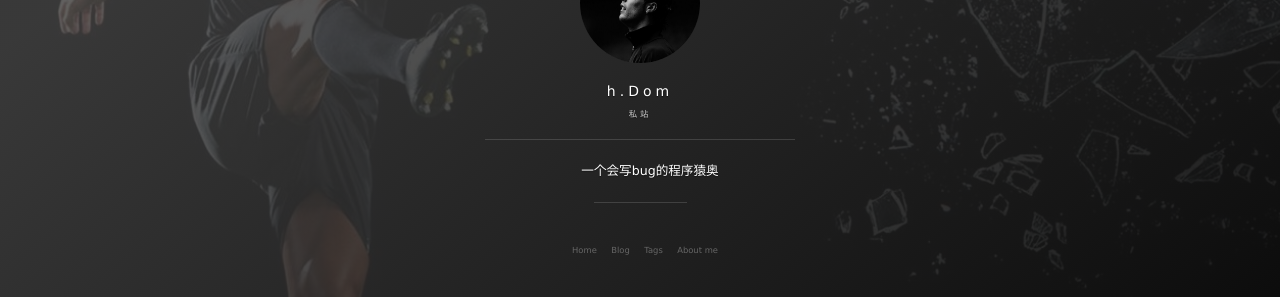
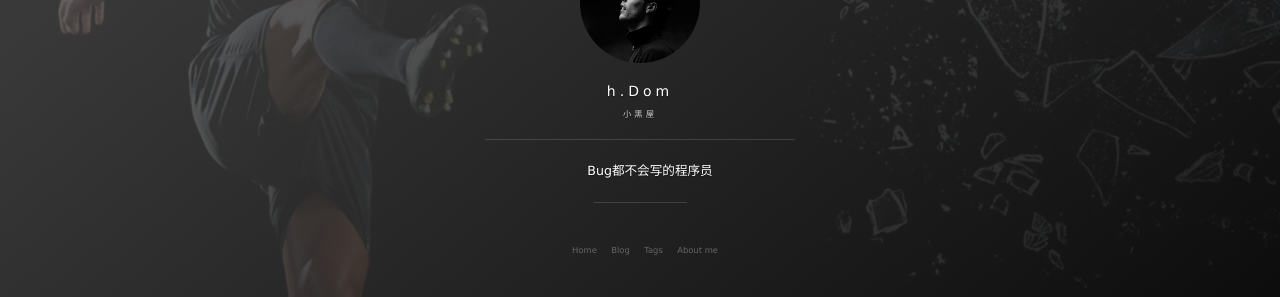
Before and after one commit to justice69/cr1753343566.github.io, a Jekyll site: the page built from index.html, in a window 1280 px wide. Shown: the part 345-642 px from the top of the page. Built offline with Jekyll 4.4.1, drawn with Linux system fonts in a browser that asks for light colours; nearby versions of some CDN libraries; the list of posts is cut into pages by our own code; comment, search, counter and statistics services are not loaded.

Commit message:
Update _config.yml

```diff
--- a/_config.yml
+++ b/_config.yml
@@ -1,7 +1,7 @@
 # Basic
 title: h.Dom
-subtitle: 私站
-description: 一个会写bug的程序猿奥
+subtitle: 小黑屋
+description: Bug都不会写的程序员
 # 头像里面的标题
 avatarTitle: CR7
 # 头像里面的描述
@@ -20,11 +20,6 @@ social:
 
 baidu:
     id: a2e4ae4ddb33d1e4229031e050ff5130
-
-
-
-
-
 
 
 permalink: /:year/:month/:title/
```
